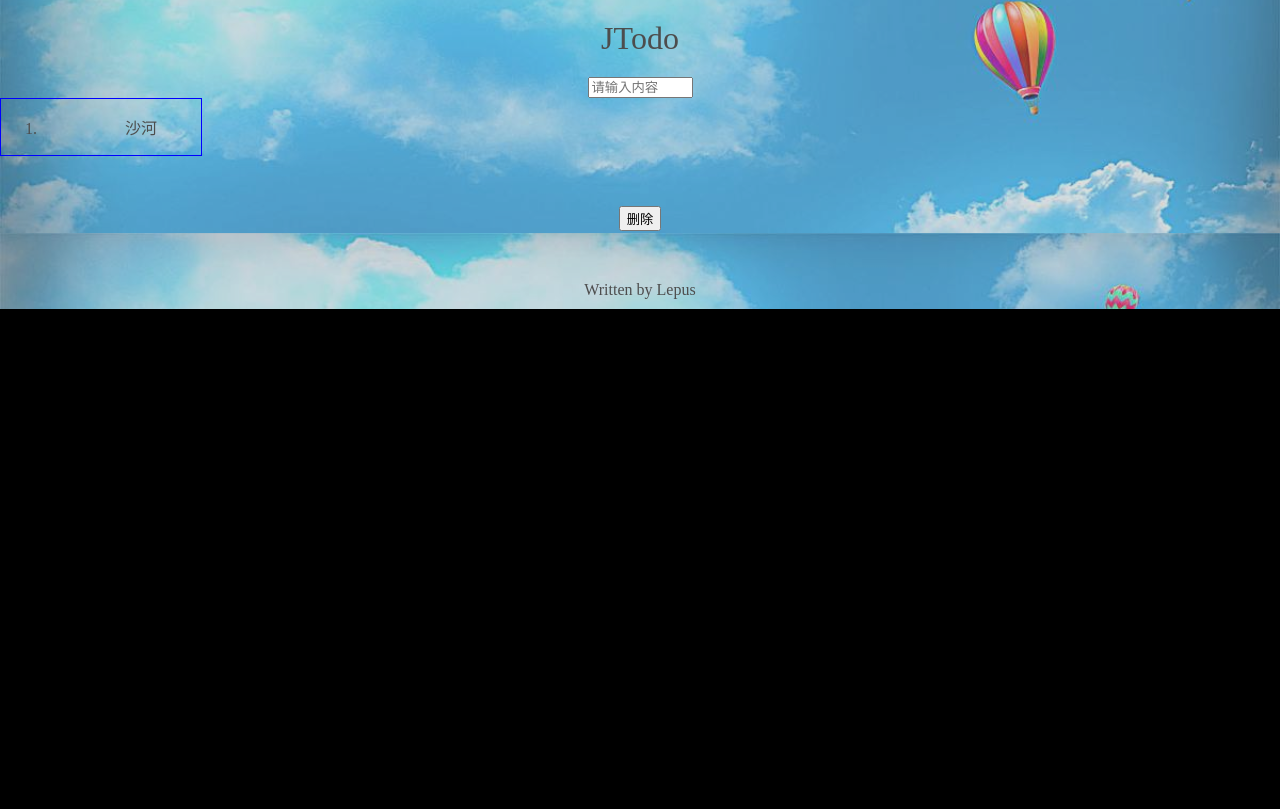
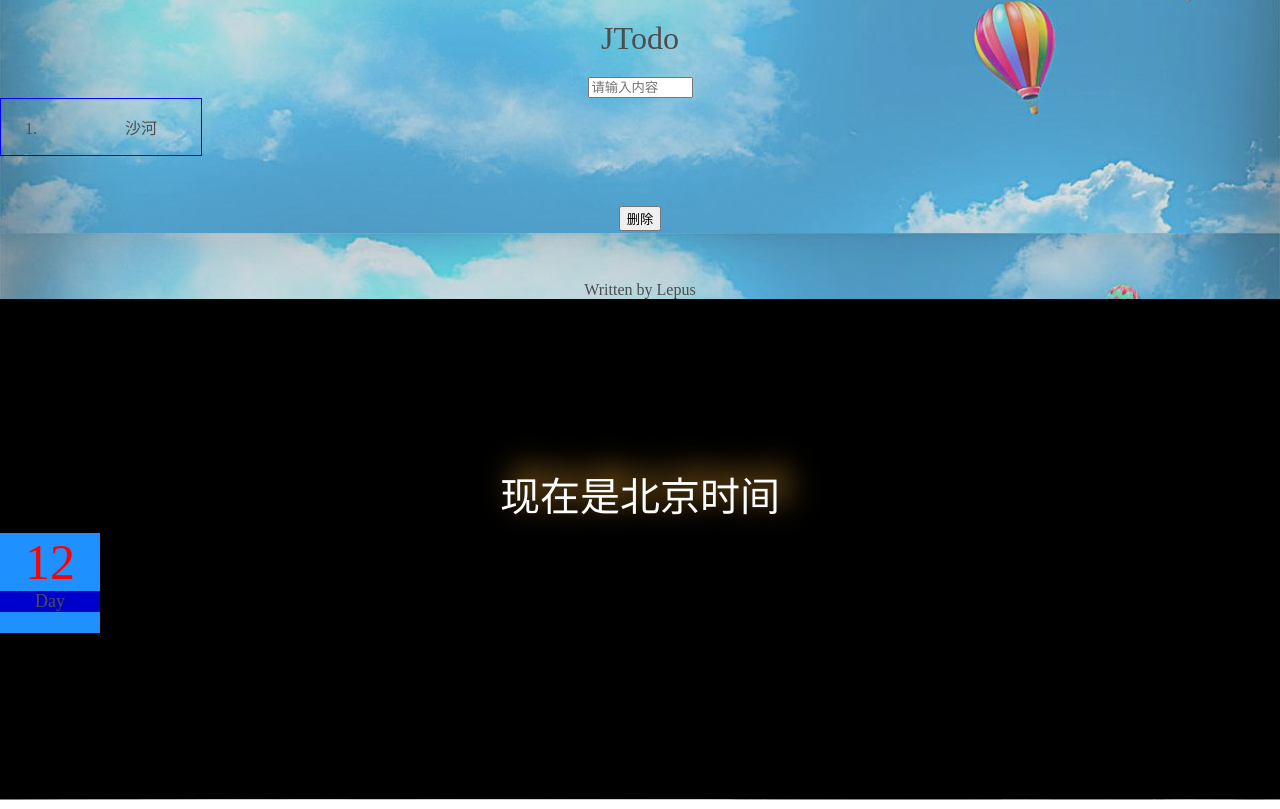
Before and after one commit to lepus-esn/Vue-webpack-todo, a Vue app: page / in a window 1280 px wide. Built offline with nearby package versions, Linux system fonts and the light colour scheme; the HTML template or start-up script is replaced by a standard one.

Commit message:
feat: ts调试

```diff
--- a/src/clock/index.vue
+++ b/src/clock/index.vue
@@ -1,7 +1,7 @@
 <template text='text/javascript'>
    <div class="item-con">
     <div class="title">{{title}}</div>
-    <Time></Time>
+    <Time :time = 'time' :type = 'type'></Time>
    </div>
 </template>
 
@@ -13,7 +13,9 @@
     height 500px
     background-color black
     text-align center
-    line-height  500px
+    justify-content center
+    display  flex
+    flex-direction column
 }
 // text-shadow 水平位移 垂直位移 模糊程度 阴影颜色
 .title {
@@ -29,10 +31,10 @@
 
 
 <script lang='ts'>
-import { Component, Vue } from 'vue-property-decorator'
+import { Component, Vue } from 'vue-property-decorator';
 import Time from './time.vue'
 
-@Component({
+export default  {
     components: {
         Time
     },
@@ -43,8 +45,5 @@ import Time from './time.vue'
             title: '现在是北京时间'
         }
     }
-})
-export default class Clock extends Vue {
-   title = '现在是北京时间';
 }
-<script>
+</script>
--- a/src/clock/time.vue
+++ b/src/clock/time.vue
@@ -1,10 +1,10 @@
 <template text="text/javascript">
-  <div id="time-con">
+  <div class="time-con">
      <div>
-        <div>{{time}}</div>
+        <div class="time">{{time}}</div>
      </div>
-     <div>
-        <div>{{type}}</div>
+     <div class="day-con">
+        <div class="day">{{type}}</div>
      </div>
   </div>
 </template>
@@ -15,12 +15,27 @@
     width 100px
     background-color #1E90FF
 }
+.time {
+    color red
+    font-size  50px
+}
+.day-con {
+    background-color #0000CD
+    position absolute
+    width  100px
+    bottom 0.1
+
+    .day {
+        font-size  18px
+    }
+}
 </style>
 
 <script lang = 'ts'>
 export default {
     props: {
-
+        time: String,
+        style: String
     },
     data() {
         return {
--- a/src/todo/item.vue
+++ b/src/todo/item.vue
@@ -1,7 +1,7 @@
 <template>
    <div class = 'item-con'>
    <article class ='list'>
-      <ol v-for='item in dataSource'>
+      <ol v-for='item in dataSource' :key='item'>
         <li>{{item}}</li>
       </ol>
    </article>
--- a/src/todo/tabs.vue
+++ b/src/todo/tabs.vue
@@ -1,7 +1,7 @@
 <template text='text/javascript'>
     <div id='tab-con'>
-        <div v-for='item in itemData'>
-            <button name='item' @click='clickItem'>{{item}}</button>
+        <div v-for='item in itemData' :key='item'>
+            <button  name='item' @click='clickItem'>{{item}}</button>
         </div>
    </div>
 </template>
```
Also changed, not shown: 1 other file (tests, documents, lock files or other folders).
